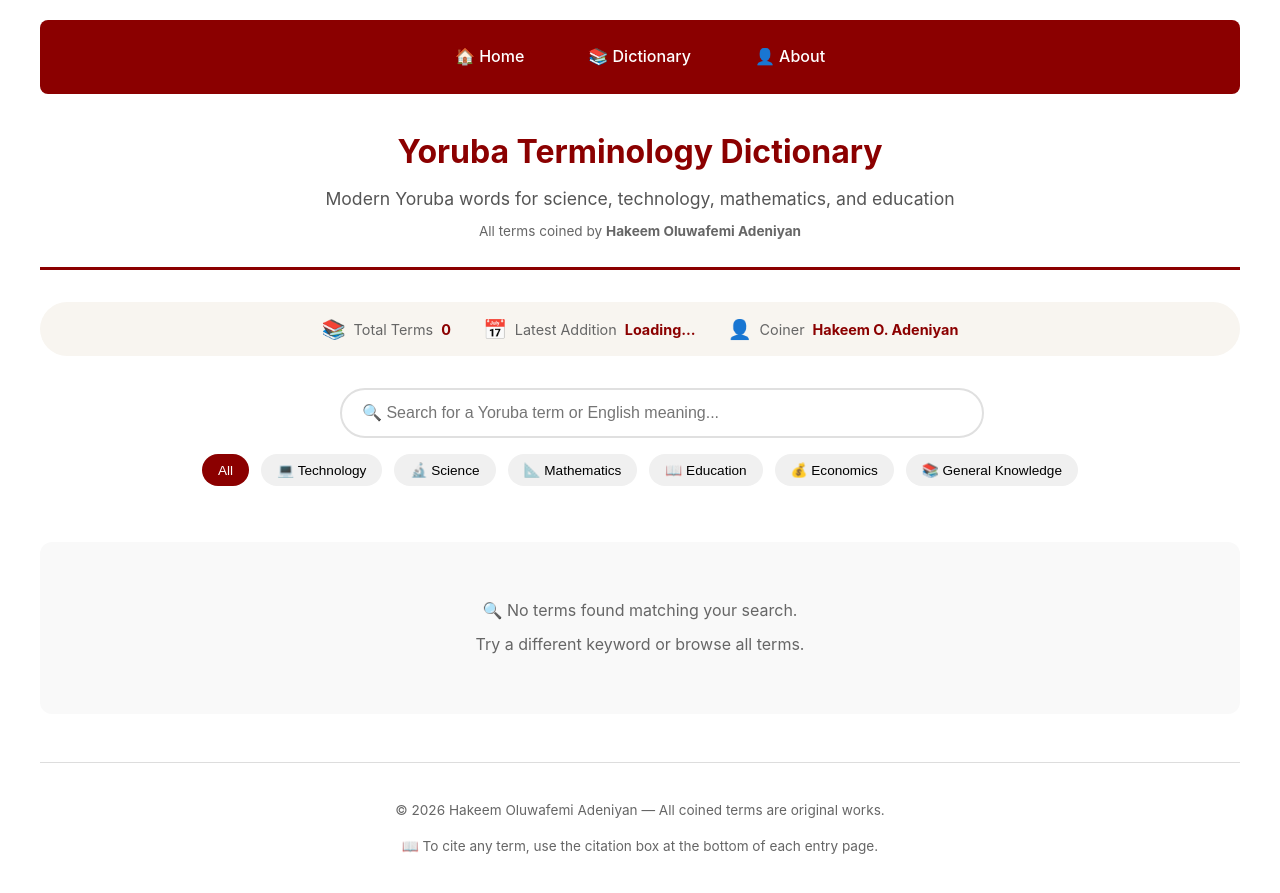
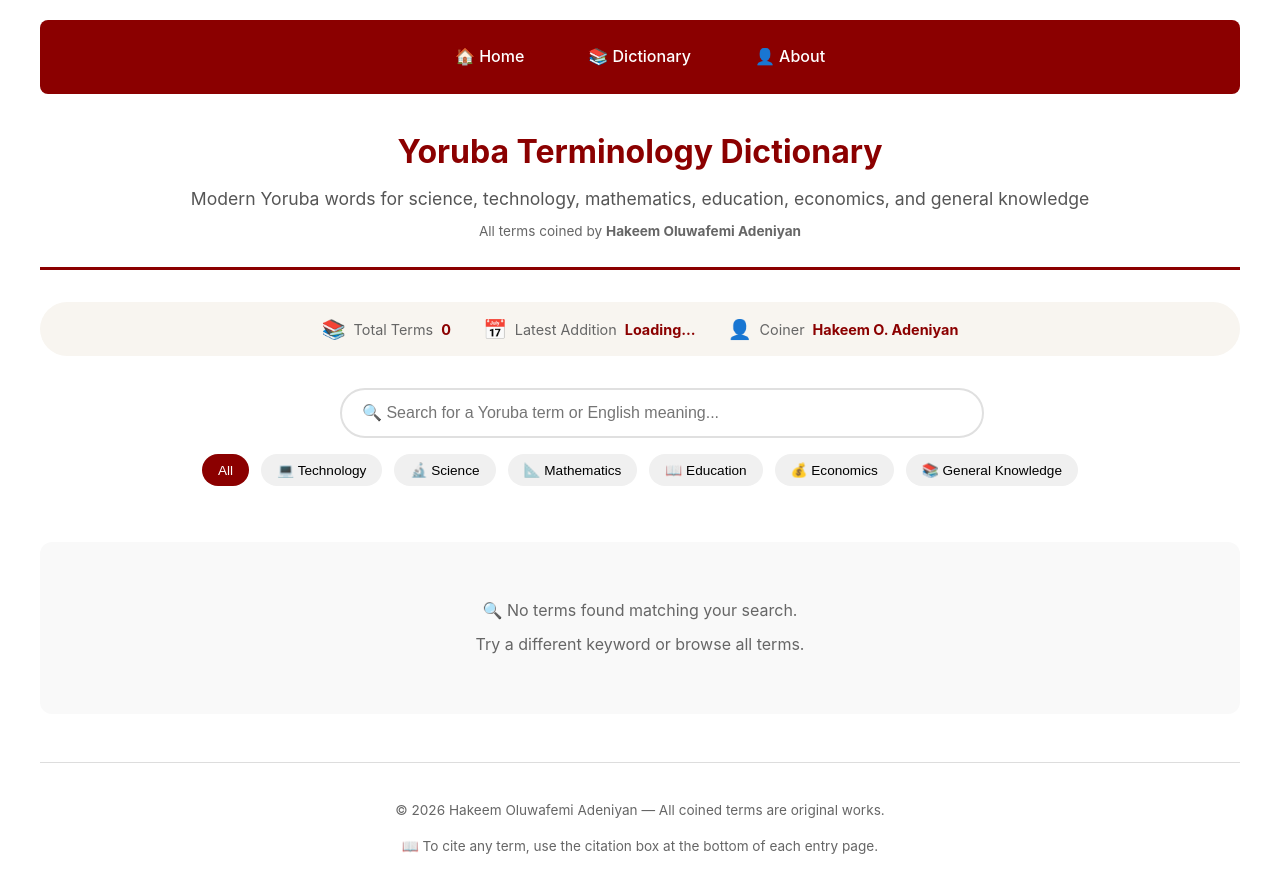
Before and after one commit to hakeemoadeniyan/hakeemoadeniyan.github.io, a Jekyll site: the page built from index.html, in a window 1280 px wide. Shown: the top 893 px of the page. Built offline with Jekyll 4.4.1, drawn with Linux system fonts in a browser that asks for light colours.

Commit message:
Update index.html

```diff
--- a/index.html
+++ b/index.html
@@ -6,7 +6,7 @@ title: Yoruba Terminology Dictionary
 <div class="dictionary-home">
   <div class="hero-section">
     <h1>Yoruba Terminology Dictionary</h1>
-    <p class="tagline">Modern Yoruba words for science, technology, mathematics, and education</p>
+    <p class="tagline">Modern Yoruba words for science, technology, mathematics, education, economics, and general knowledge</p>
     <p class="author-credit">All terms coined by <strong>Hakeem Oluwafemi Adeniyan</strong></p>
   </div>
 
```
